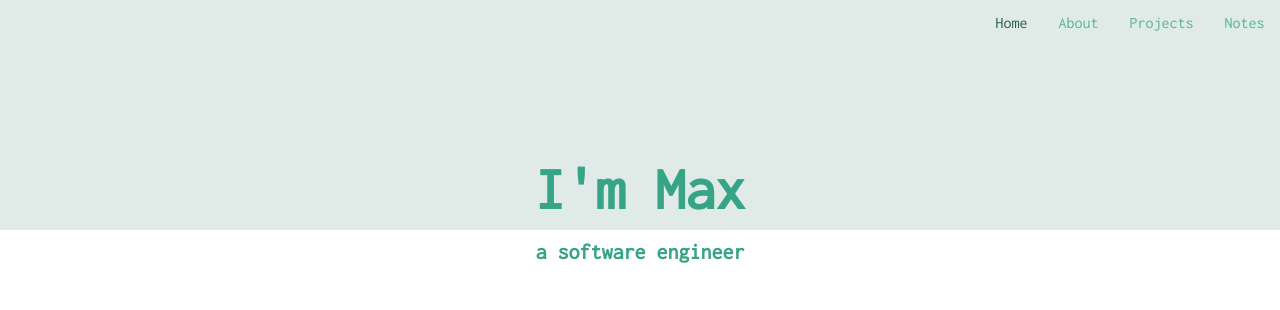
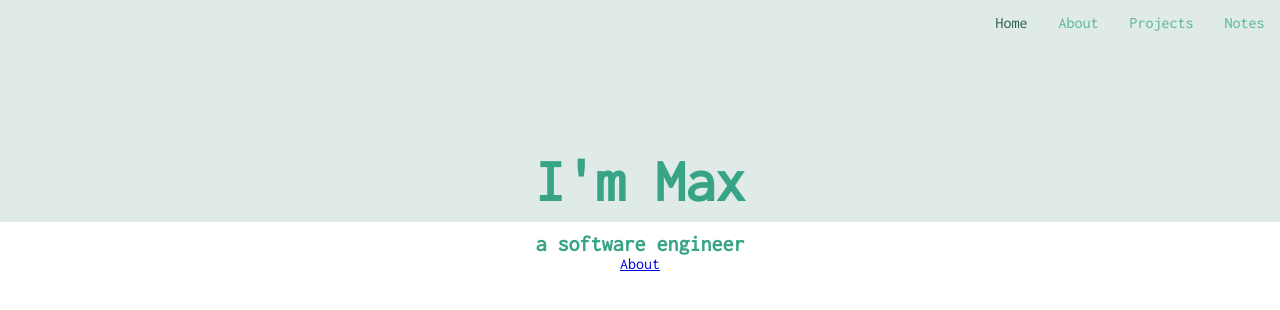
Before and after one commit to MaxBSilver/portfolio-2019, a React (Create React App) app: page / in a window 1280 px wide. Shown: the top 310 px of the page. Built offline with nearby package versions, Linux system fonts and the light colour scheme.

Commit message:
fix animation duration (shift 0.45s to 0.75s) and create LrgBtn component

```diff
--- a/src/components/About/about.scss
+++ b/src/components/About/about.scss
@@ -3,11 +3,11 @@
 
   & div {
     & h2 {
-      animation: fadeIn 0.35s forwards;
+      animation: fadeIn 0.75s forwards;
     }
   }
     & .abt-sec-1 {
-      animation: fadeIn 0.35s forwards;
+      animation: fadeIn 0.75s forwards;
       @include flex(column, center);
       align-items: center;
       h3 {
@@ -20,6 +20,8 @@
     }
 
   & section {
+    animation: fadeIn 0.75s forwards;
+
     padding: 20px;
     color: #38A487;
     & img {
--- /dev/null
+++ b/src/components/LrgBtn/LrgBtn.jsx
@@ -0,0 +1,11 @@
+import React from 'react'
+import { NavLink } from 'react-router-dom';
+
+export default function LrgButton(props) {
+
+  return (
+    <div className="lrg-btn">
+      <NavLink to="/about">{props.btnName}</NavLink>
+    </div>
+  )
+}
--- a/src/containers/Main/Main.jsx
+++ b/src/containers/Main/Main.jsx
@@ -1,4 +1,5 @@
 import React, { Component } from 'react';
+import LrgButton from '../../components/LrgBtn/LrgBtn';
 export class Main extends Component {
 
 	render () {
@@ -10,6 +11,10 @@ export class Main extends Component {
 					</div>
 					<div className="main-bottom">
 						<h2>a software engineer</h2>
+						<section className="main-btn-cntr">
+							<LrgButton btnName={"About"} />
+
+						</section>
 					</div>
 				</div>
 			</main>
--- a/src/containers/Main/main.scss
+++ b/src/containers/Main/main.scss
@@ -7,13 +7,13 @@ main {
     text-align: center;
     font-weight: lighter;
        & h1 {
-         animation: fadeIn 0.45s forwards;
+         animation: fadeIn 0.75s forwards;
          color: #38A487;
          font-size: 60px;
          padding-bottom: 10px;
        }
        & h2 {
-        animation: fadeIn 0.45s forwards;
+        animation: fadeIn 0.75s forwards;
          padding-top: 10px;
          font-size: 22px;
          color: #38A487;
@@ -23,7 +23,7 @@ main {
     align-items:flex-end;
     @include flex(row, center);
     background-color: #E0EBE8;
-    height: 25%;
+    height: 24%;
   }
     & .main-bottom {
       background-color: rgb(255, 255, 255);
--- a/src/containers/Nav/nav.scss
+++ b/src/containers/Nav/nav.scss
@@ -24,3 +24,7 @@ nav {
     transition: color 0.5s;
   }
 }
+
+@media width{
+
+}
```
Also changed, not shown: src/components/LrgBtn/lrgBtn.scss (added).
